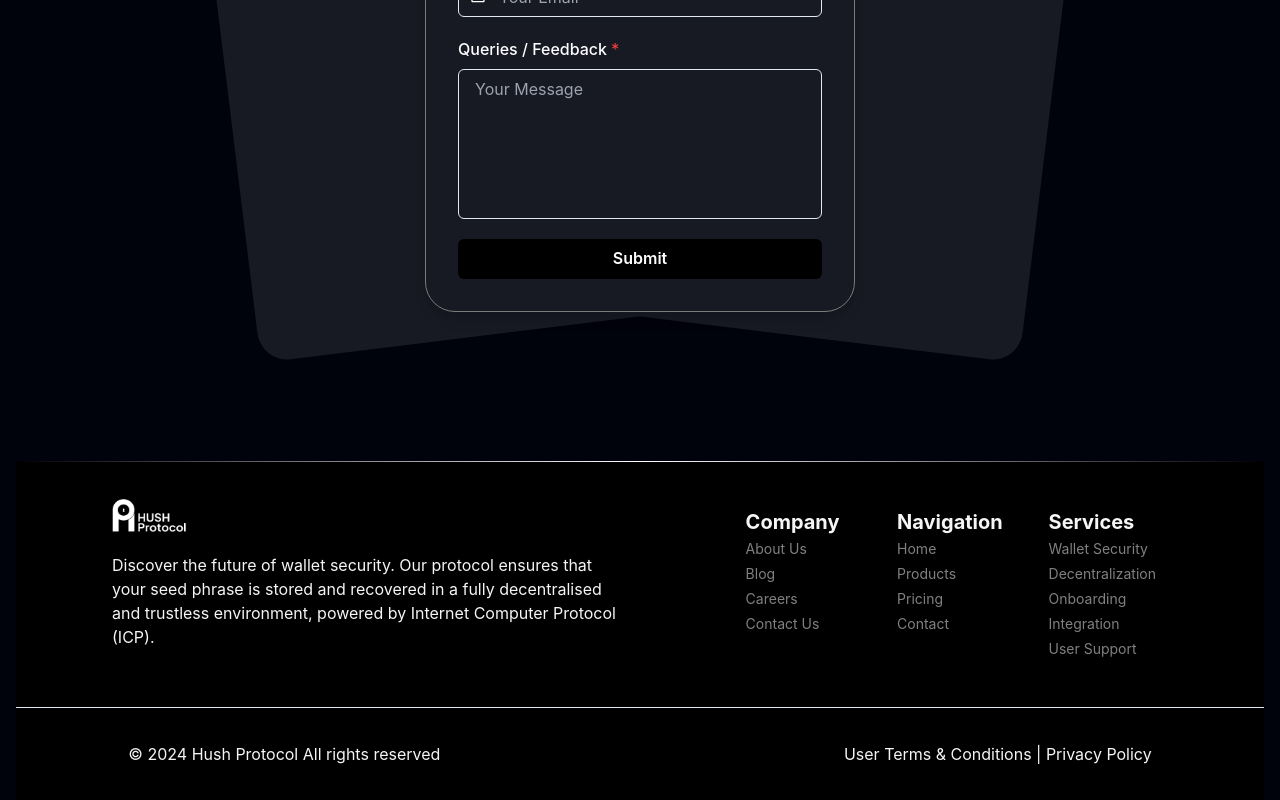
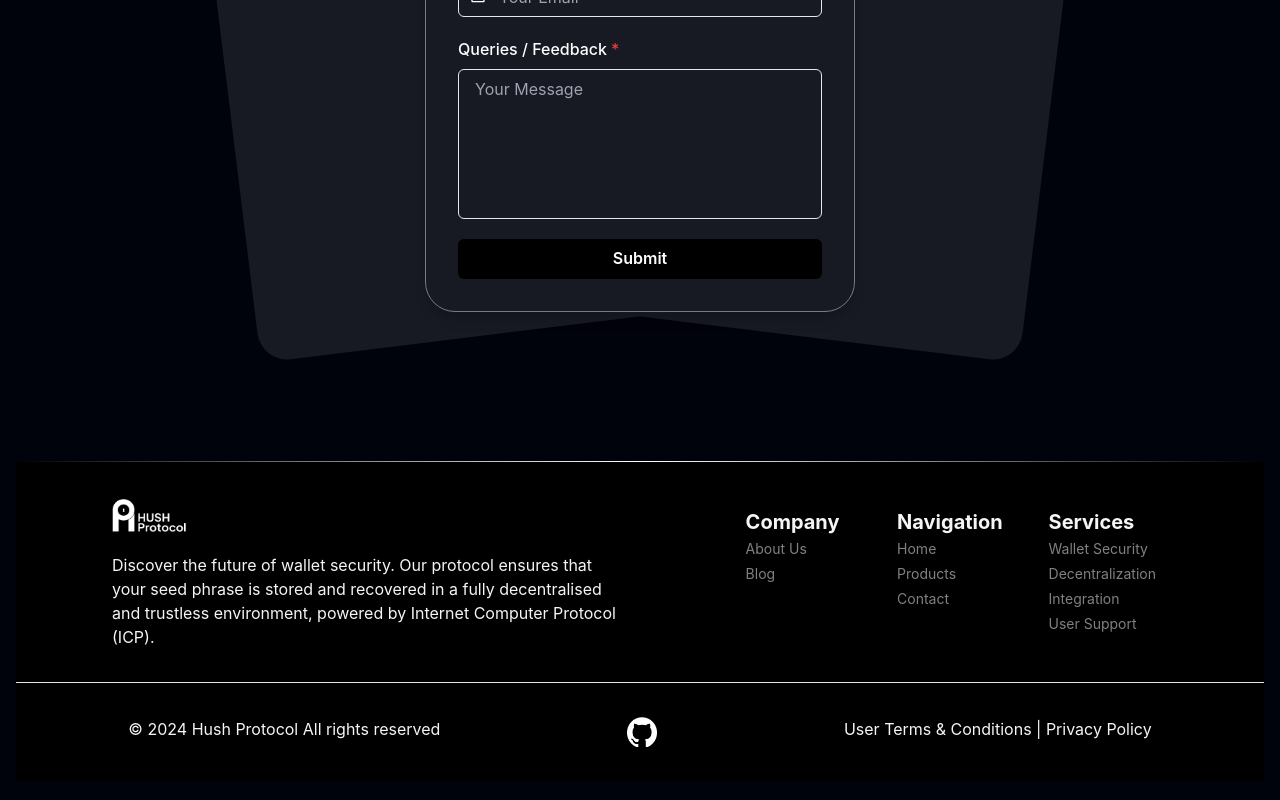
Before and after one commit to hush-protocol/hush-ui, a Next.js app: page / in a window 1280 px wide. Shown: the part 3117-3917 px from the top of the page. Built offline with nearby package versions, Linux system fonts and the light colour scheme.

Commit message:
Added a github logo and did some description changes

```diff
--- a/src/components/layout/footer.tsx
+++ b/src/components/layout/footer.tsx
@@ -13,15 +13,15 @@ import {
   HStack,
 } from "@chakra-ui/react";
 import Logo from "../../../public/logo.png";
+import githublogo from "../../../public/github-mark-white.png";
 
-const Company = ["About Us", "Blog", "Careers", "Contact Us"];
+const Company = ["About Us", "Blog", ];
 
-const Navigation = ["Home", "Products", "Pricing", "Contact"];
+const Navigation = ["Home", "Products", "Contact"];
 
 const Services = [
   "Wallet Security",
   "Decentralization",
-  "Onboarding",
   "Integration",
   "User Support",
 ];
@@ -79,7 +79,7 @@ export default function Footer() {
             {Company.map((company, index) => (
               <p
                 key={index}
-                className="text-white opacity-50 text-[14px] font-[400]"
+                className="text-white round opacity-50 text-[14px] font-[400]"
               >
                 {company}
               </p>
@@ -122,7 +122,16 @@ export default function Footer() {
       >
         <div className='px-[9%] flex justify-between my-[34px]' >
           <Text color={'whitesmoke'}>© 2024 Hush Protocol All rights reserved</Text>
+          <a href ="https://github.com/hush-protocol" target = "_blank " rel = "noopener noreferrer">
+          <Image
+            src={githublogo.src}
+            alt="Hush Protocol"
+            boxSize={{ base: "20px", md: "25px", lg: "30px" }}
+            objectFit="contain"
+            />
+          </a>
           <Text color={'whitesmoke'}>User Terms & Conditions | Privacy Policy</Text>
+
         </div>
       </Box>
     </Box>
```
Also changed, not shown: public/github-mark-white.png (added).
